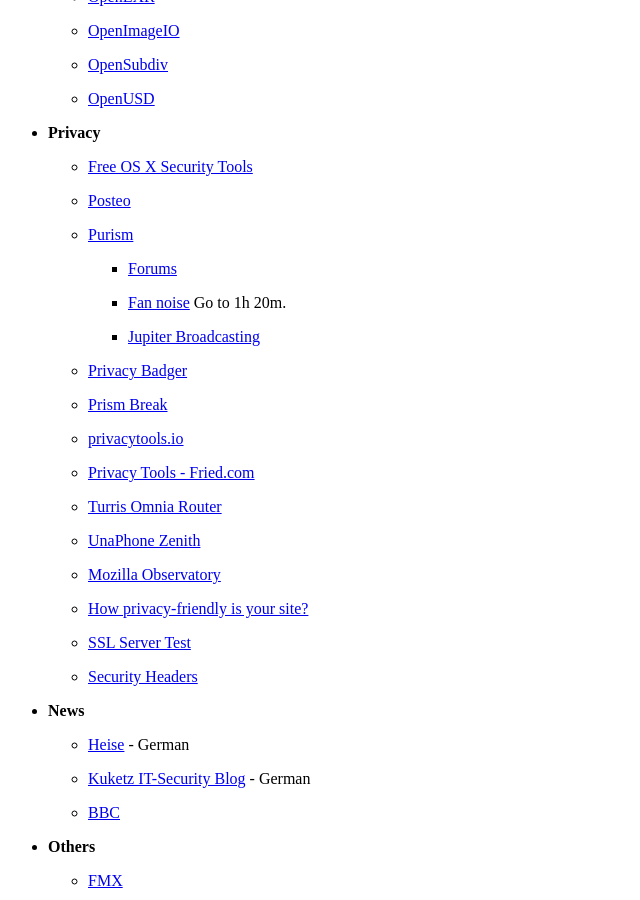
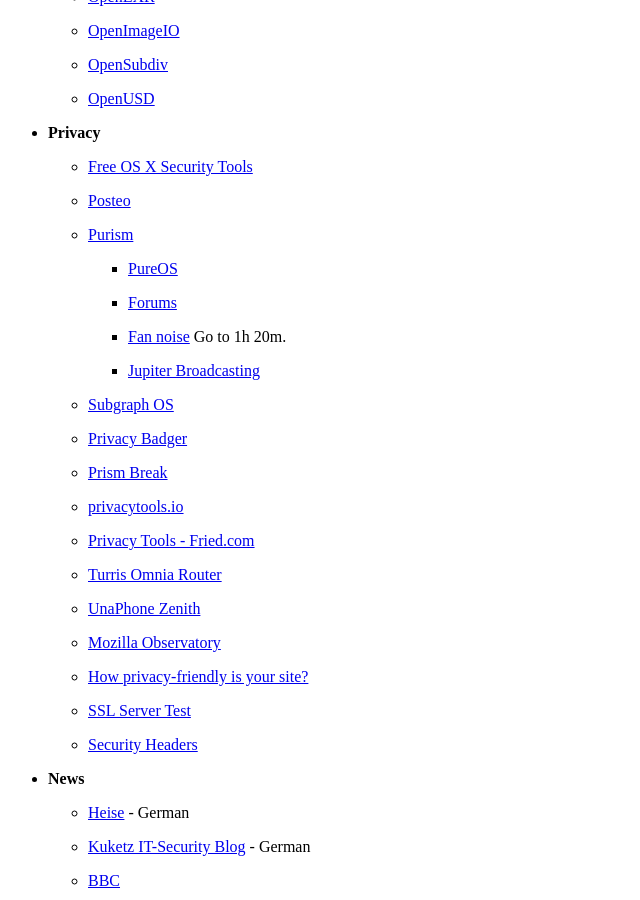
Before and after one commit to wahn/jan_walter_org, a Jekyll site: the page built from links/index.md, in a window 1280 px wide and 900 px high, scrolled down 3695 px. Shown: the whole window, without its empty margins (0-640 px from the left). Built offline with Jekyll 4.4.1, drawn with Linux system fonts in a browser that asks for light colours; Markdown is read by kramdown in place of the engine named in the settings.

Commit message:
Add PureOS and Subgraph OS links.

```diff
--- a/links/index.md
+++ b/links/index.md
@@ -231,11 +231,15 @@
 
     - [Purism](https://puri.sm)
 
+        + [PureOS](https://pureos.net)
+
         + [Forums](https://puri.sm/forums)
 
         + [Fan noise](https://www.youtube.com/watch?v=KMRwaQNs45k) Go to 1h 20m.
 
         + [Jupiter Broadcasting](http://www.jupiterbroadcasting.com/96641/the-high-price-of-purism-las-405-2)
+
+    - [Subgraph OS](https://subgraph.com)
 
     - [Privacy Badger](https://www.eff.org/privacybadger)
 
```
